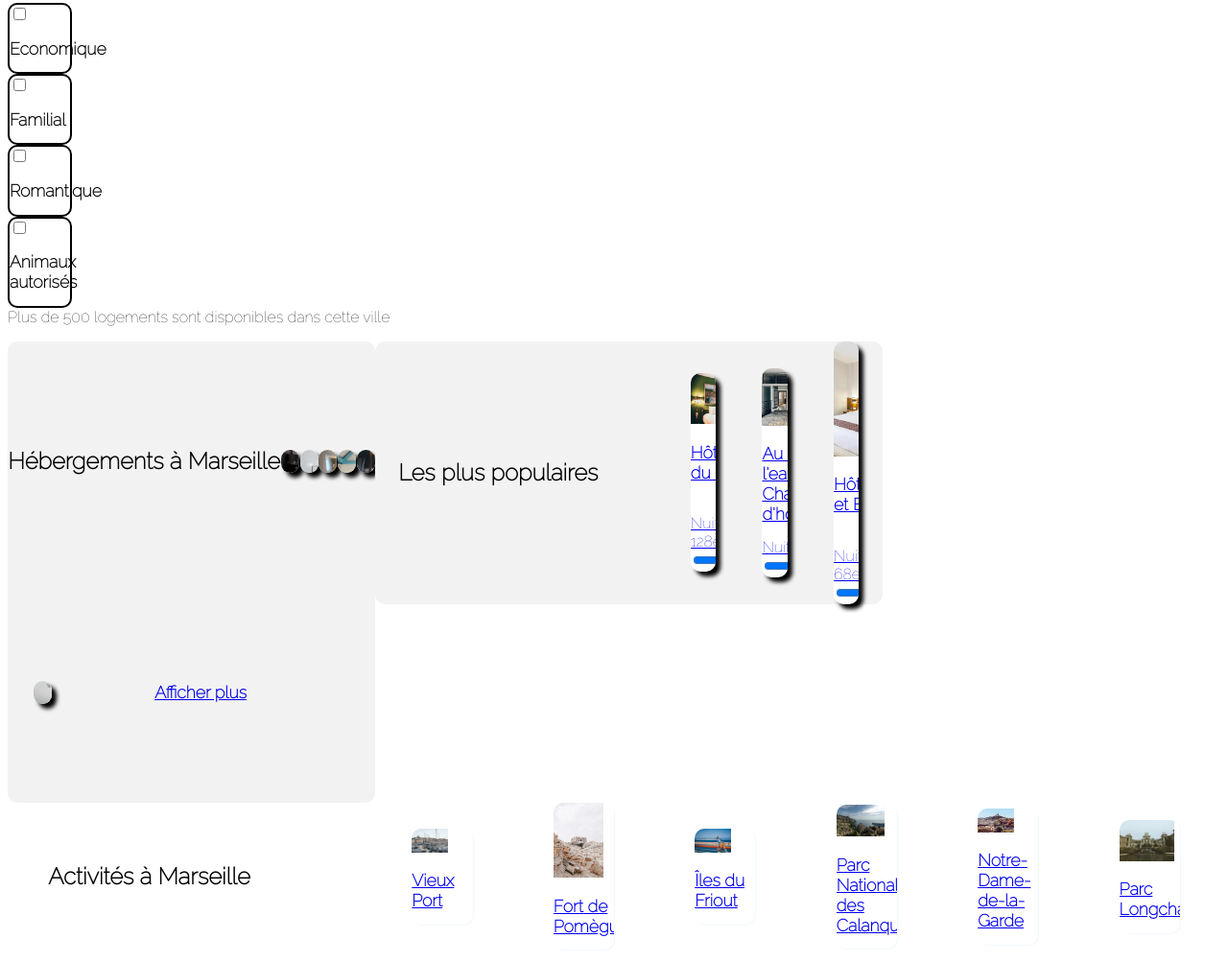
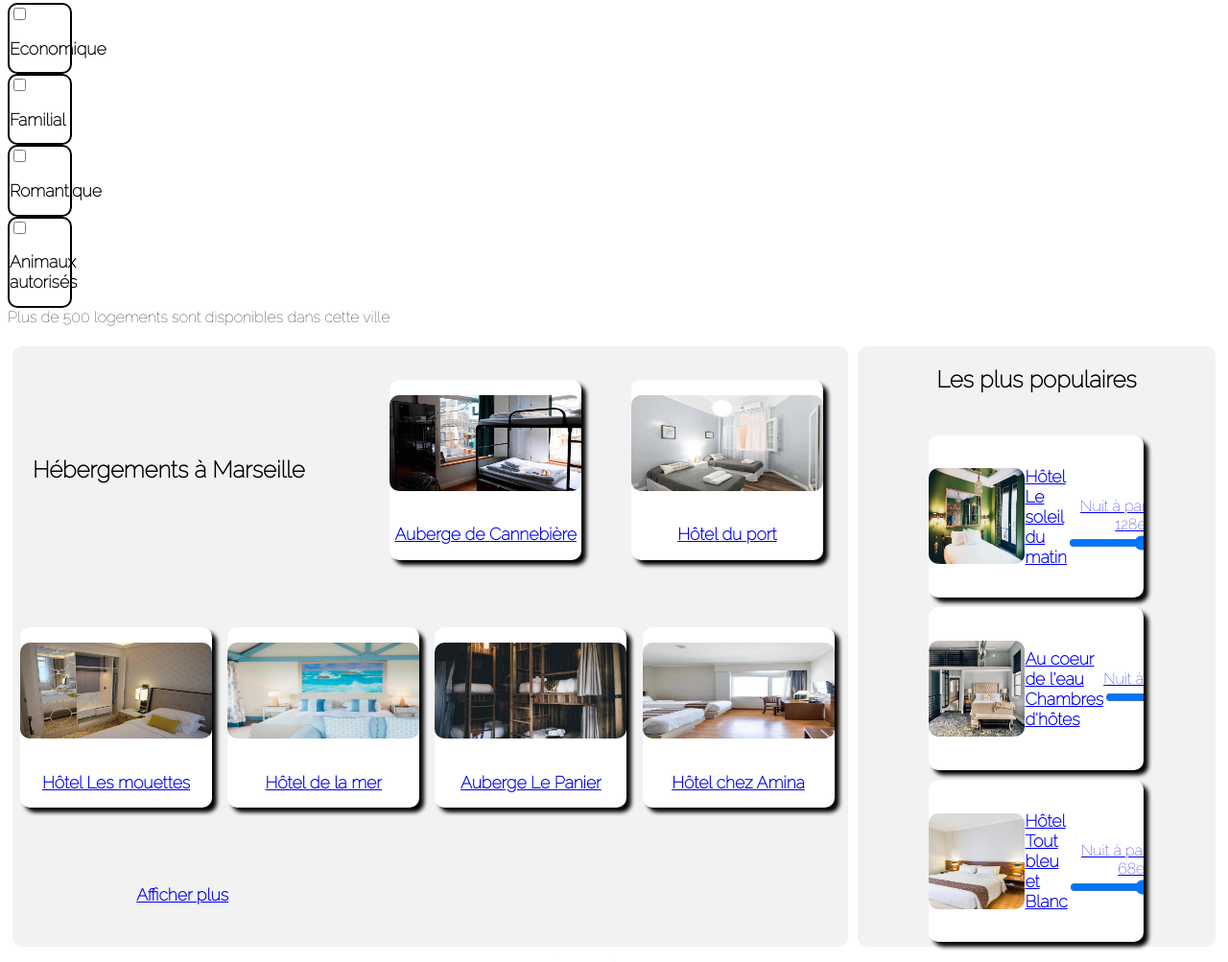
Before and after one commit to Cpasklaire/CleaLeRoux_2_08062021, a plain HTML site: page Main page/mainpage.html in a window 1280 px wide. Shown: the part 301-1304 px from the top of the page at 96% size. Drawn offline with Linux system fonts and the light colour scheme; files whose address does not match are found by name.

Commit message:
ft CSS : image
ajout header, modif image, ajout class populaire diff marseille

```diff
--- a/Main page/mainpage.html
+++ b/Main page/mainpage.html
@@ -4,17 +4,19 @@
         <meta charset="utf-8" />
         <link rel="stylesheet" href="style.css" />
         <title>Reservia</title>
-        <img class="logo" src="\Main page\reservia.png" alt="Logo reservia" /><br/>
-        <nav>
-            <ul>
-                <li><a href="#">Hébergements</a></li>
-                <li><a href="#">Activités</a></li>
-                <li><a href="#">S'inscrire</a></li>
-            </ul>
-        </nav>
     </head>
 
     <body>
+        <header>
+            <img class="logo" src="\Main page\reservia.png" alt="Logo reservia" /><br/>
+                <nav>
+                    <ul>
+                        <li><a href="#">Hébergements</a></li>
+                        <li><a href="#">Activités</a></li>
+                        <li><a href="#">S'inscrire</a></li>
+                    </ul>
+                </nav>
+        </header>
         <section> <!-- recherche -->
             <p>
                 <h1>Trouvez votre hébergement pour des vacances de rêve</h1>
@@ -43,66 +45,66 @@
         </section>
 
         <section id="logement"> <!-- hébergements -->
-            <div class="categoriehebergement">
+            <div class="marseille">
                 <h1>Hébergements à Marseille</h1><br/>
-                    <div class="hebergement">
+                    <div class="hebergementmarseille">
                         <p>
-                            <div class="hebergement1"><a href="\herbergements\hebergement1.html">
-                                <img class="photo" src="\herbergements\hebergement1.jpg" alt="Photo Auberge de Cannebière" /><br/>
+                            <a href="\herbergements\hebergement1.html">
+                                <img class="photomarseille" src="\herbergements\hebergement1.jpg" alt="Photo Auberge de Cannebière" /><br/>
                                 <h2>Auberge de Cannebière</h2><br/>
                                 Nuit à partir de 25e<br/>
                                 <input type="range" max=5 value=4/>
-                            </a></div>
+                            </a>
                         </p>
                     </div>
-                    <div class="hebergement">
+                    <div class="hebergementmarseille">
                         <p>
-                            <div class="hebergement2"><a href="\hergergement/hebergement2.html">
-                                <img class="photo" src="\herbergements\hebergement2.jpg" alt="Photo Hôtel du port" /><br/>
+                            <a href="\hergergement/hebergement2.html">
+                                <img class="photomarseille" src="\herbergements\hebergement2.jpg" alt="Photo Hôtel du port" /><br/>
                                 <h2>Hôtel du port</h2><br/>
                                 Nuit à partir de 52e<br/>
                                 <input type="range" max=5 value=5/>
-                            </a></div>
+                            </a>
                         </p>
                     </div>
-                    <div class="hebergement">
+                    <div class="hebergementmarseille">
                         <p>
-                            <div class="hebergement3"><a href="\hergergement/hebergement3.html">
-                                <img class="photo" src="\herbergements\hebergement3.jpg" alt="Photo Hôtel Les mouettes" /><br/>
+                            <a href="\hergergement/hebergement3.html">
+                                <img class="photomarseille" src="\herbergements\hebergement3.jpg" alt="Photo Hôtel Les mouettes" /><br/>
                                 <h2>Hôtel Les mouettes</h2><br/>
                                 Nuit à partir de 76e<br/>
                                 <input type="range" max=5 value=4/>
-                            </a></div>
+                            </a>
                         </p>
                     </div>
-                    <div class="hebergement">
+                    <div class="hebergementmarseille">
                         <p>
-                            <div class="hebergement4"><a href="\hergergement/hebergement4.html">
-                                <img class="photo" src="\herbergements\hebergement4.jpg" alt="Photo Hôtel de la mer" /><br/>
+                            <a href="\hergergement/hebergement4.html">
+                                <img class="photomarseille" src="\herbergements\hebergement4.jpg" alt="Photo Hôtel de la mer" /><br/>
                                 <h2>Hôtel de la mer</h2><br/>
                                 Nuit à partir de 46e<br/>
                                 <input type="range" max=5 value=3/>
-                            </a></div>
+                            </a>
                         </p>
                     </div>
-                    <div class="hebergement">
+                    <div class="hebergementmarseille">
                         <p>
-                            <div class="hebergement5"><a href="\hergergement/hebergement5.html">
-                                <img class="photo" src="\herbergements\hebergement5.jpg" alt="Photo Auberge Le Panier" /><br/>
+                            <a href="\hergergement/hebergement5.html">
+                                <img class="photomarseille" src="\herbergements\hebergement5.jpg" alt="Photo Auberge Le Panier" /><br/>
                                 <h2>Auberge Le Panier</h2><br/>
                                 Nuit à partir de 23e<br/>
                                 <input type="range" max=5 value=4/>
-                            </a></div>
+                            </a>
                         </p>
                     </div>
-                    <div class="hebergement">
+                    <div class="hebergementmarseille">
                         <p>
-                            <div class="hebergement6"><a href="\hergergement/hebergement6.html">
-                                <img class="photo" src="\herbergements\hebergement6.jpg" alt="Photo Hôtel chez Amina" /><br/>
+                            <a href="\hergergement/hebergement6.html">
+                                <img class="photomarseille" src="\herbergements\hebergement6.jpg" alt="Photo Hôtel chez Amina" /><br/>
                                 <h2>Hôtel chez Amina</h2><br/>
                                 Nuit à partir de 95e<br/>
                                 <input type="range" max=5 value=5/>
-                            </a></div>
+                            </a>
                         </p>
                     </div>
                         <p>
@@ -111,42 +113,40 @@
                             </a>
                         </p>
             </div>
-        <aside>
-            <div class="categoriehebergement">
+            <div class="populaires">
                 <h1>Les plus populaires</h1><br/>
-                    <div class="hebergement">
+                    <div class="hebergementpopulaires">
                         <p>
-                            <div class="hebergement7"><a href="\hergergement/hebergement7.html">
-                                <img class="photo" src="\herbergements\hebergement7.jpg" alt="Photo Hôtel Le soleil du matin" /><br/>
+                            <a href="\hergergement/hebergement7.html">
+                                <img class="photopopulaire" src="\herbergements\hebergement7.jpg" alt="Photo Hôtel Le soleil du matin" /><br/>
                                 <h2>Hôtel Le soleil du matin</h2><br/>
                                 Nuit à partir de 128e<br/>
                                 <input type="range" max=5 value=5/>
-                            </a></div>
+                            </a>
                         </p>
                     </div>
-                    <div class="hebergement">
+                    <div class="hebergementpopulaires">
                         <p>
-                            <div class="hebergement8"><a href="\hergergement/hebergement8.html">
-                                <img class="photo" src="\herbergements\hebergement8.jpg" alt="Photo Au coeur de l'eau" /><br/>
+                            <a href="\hergergement/hebergement8.html">
+                                <img class="photopopulaire" src="\herbergements\hebergement8.jpg" alt="Photo Au coeur de l'eau" /><br/>
                                 <h2>Au coeur de l'eau<br/>
                                 Chambres d'hôtes<br/></h2>
                                 Nuit à partir de 71e<br/>
                                 <input type="range" max=5 value=4/>
-                            </a></div>
+                            </a>
                         </p>
                     </div>
-                    <div class="hebergement">
+                    <div class="hebergementpopulaires">
                         <p>
-                            <div class="hebergement9"><a href="\hergergement/hebergement9.html">
-                                <img class="photo" src="\herbergements\hebergement9.jpg" alt="Photo Hôtel Tout bleu et Blanc" /><br/>
+                            <a href="\hergergement/hebergement9.html">
+                                <img class="photopopulaire" src="\herbergements\hebergement9.jpg" alt="Photo Hôtel Tout bleu et Blanc" /><br/>
                                 <h2>Hôtel Tout bleu et Blanc</h2><br/>
                                 Nuit à partir de 68e<br/>
                                 <input type="range" max=5 value=4/>
-                            </a></div>
+                            </a>
                         </p>
                     </div>
             </div>
-        </aside>
         </section>
 
         <section> <!-- activité -->
@@ -154,50 +154,50 @@
                 <h1>Activités à Marseille</h1><br/>
                     <div class="activite">
                         <p>
-                            <div class="activite1"><a href="\activites\activite1.html">
+                            <a href="\activites\activite1.html">
                                 <img class="photo" src="\activites\activite1.jpg" alt="Photo Vieux Port" /><br/>
                                 <h2>Vieux Port</h2>
-                            </a></div>
+                            </a>
                         </p>
                     </div>
                     <div class="activite">
                         <p>
-                            <div class="activite2"><a href="\activites\activite2.html">
+                            <a href="\activites\activite2.html">
                                 <img class="photo" src="\activites\activite2.jpg" alt="Photo Fort de Pomègues" /><br/>
                                 <h2>Fort de Pomègues</h2>
-                            </a></div>
+                            </a>
                         </p>
                     </div>
                     <div class="activite">
                         <p>
-                            <div class="activite3"><a href="\activites\activite3.html">
+                            <a href="\activites\activite3.html">
                                 <img class="photo" src="\activites\activite3.jpg" alt="Photo Îles du Friout" /><br/>
                                 <h2>Îles du Friout</h2>
-                            </a></div>
+                            </a>
                         </p>
                     </div>
                     <div class="activite">
                         <p>
-                            <div class="activite4"><a href="\activites\activite4.html">
+                            <a href="\activites\activite4.html">
                                 <img class="photo" src="\activites\activite4.jpg" alt="Photo Parc National des Calanques" /><br/>
                                 <h2>Parc National des Calanques</h2>
-                            </a></div>
+                            </a>
                         </p>
                     </div>
                     <div class="activite">
                         <p>
-                            <div class="activite5"><a href="\activites\activite5.html">
+                            <a href="\activites\activite5.html">
                                 <img class="photo" src="\activites\activite5.jpg" alt="Photo Notre-Dame-de-la-Garde" /><br/>
                                 <h2>Notre-Dame-de-la-Garde</h2>
-                            </a></div>
+                            </a>
                         </p>
                     </div>
                     <div class="activite">
                         <p>
-                            <div class="activite6"><a href="\activites\activite6.html">
+                            <a href="\activites\activite6.html">
                                 <img class="photo" src="\activites\activite6.jpg" alt="Photo Parc Longchamp" /><br/>
                                 <h2>Parc Longchamp</h2>
-                            </a></div>
+                            </a>
                         </p>
                     </div>
                 </div>
--- a/Main page/style.css
+++ b/Main page/style.css
@@ -15,30 +15,60 @@ body
 #logement
 {
     display: flex;
-    justify-content: space-around;
+    justify-content: space-between;
+    width: 100%;
 }
-.categoriehebergement
+.marseille
 {
     background-color: #F2F2F2;
     border: 10px;
     border-radius: 10px;
-    width: 60%;
+    width: 70%;
     display: flex;
     flex-wrap: wrap;
     justify-content: space-around;
     align-items: center;
     align-content : space-around;
+    margin: 5px
 }
-.hebergement
+.populaires
+{
+    background-color: #F2F2F2;
+    border-radius: 10px;
+    width: 30%;
+    display: flex;
+    flex-direction: column;
+    justify-content: space-around;
+    align-items: center;
+    margin: 5px
+}
+.hebergementmarseille
 {
     background-color: white;
     border: 10px;
     border-radius: 10px;
     box-shadow: 5px 5px 4px black;
-    width: 5%;
-    height: 5%;
     display: flex;
-    overflow: hidden
+    overflow: hidden;
+    height: 30%;
+    margin: 5px;
+    flex-direction: column;
+    align-items: center;
+
+}
+.hebergementpopulaires
+{
+    background-color: white;
+    border-radius: 10px;
+    box-shadow: 5px 5px 4px black;
+    display: flex;
+    overflow: hidden;
+    height: 30%;
+    width: 60%;
+    margin: 5px;
+    align-items: center;
+    text-align: center;
+
 }
 #categorieactivite
 {
@@ -69,9 +99,20 @@ body
 {
     width: 10%;
 }
-.photo
+.photomarseille
 {
-    width: 60%;
+    background-size: cover;
+    width: 200px;
+    height: 100px;
+    border-radius: 10px;
+}
+.photopopulaire
+{
+    background-size: cover;
+    width: 100px;
+    height: 100px;
+    border-radius: 10px;
+    float: left;
 }
 p
 {
```
